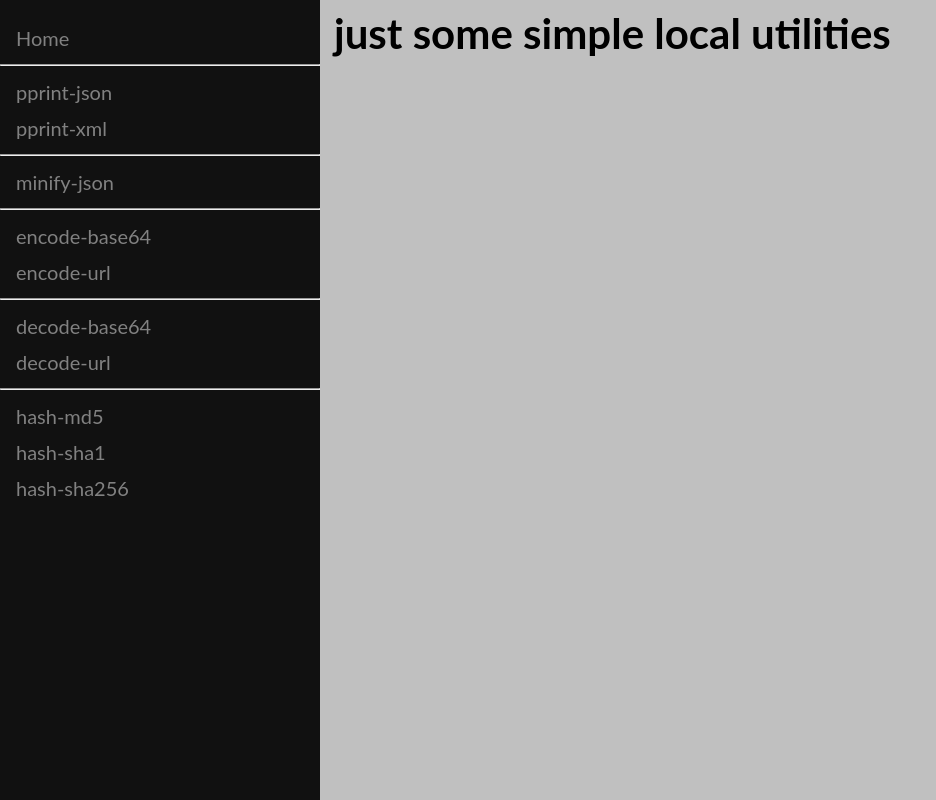
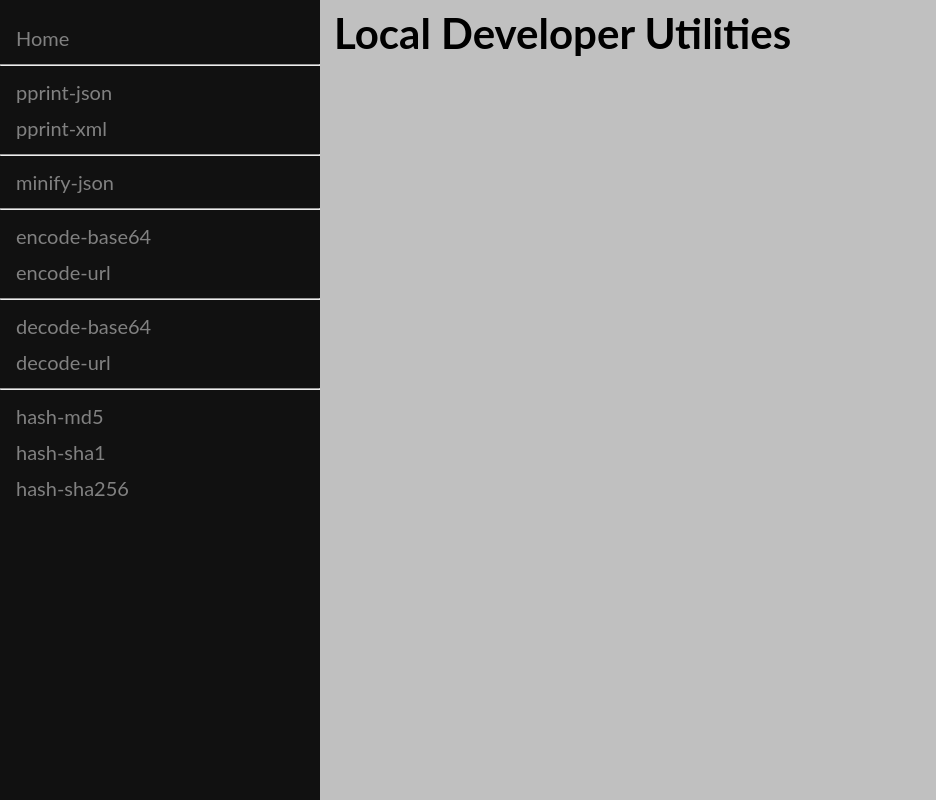
Before and after one commit to AndrewCopeland/dev-utils, a Flask app: page / in a window 1280 px wide. Shown: the whole page, without its empty margins (0-936 px from the left). Run offline with Flask 2, Linux system fonts and the light colour scheme.

Commit message:
Change title

```diff
--- a/templates/index.html
+++ b/templates/index.html
@@ -24,7 +24,7 @@
         <a href="/hash/sha256">hash-sha256</a>
     </div>
     <div class="main">
-      <h2>just some simple local utilities</h2>
+      <h2>Local Developer Utilities</h2>
     </div>
   </body>
 </html>
```
